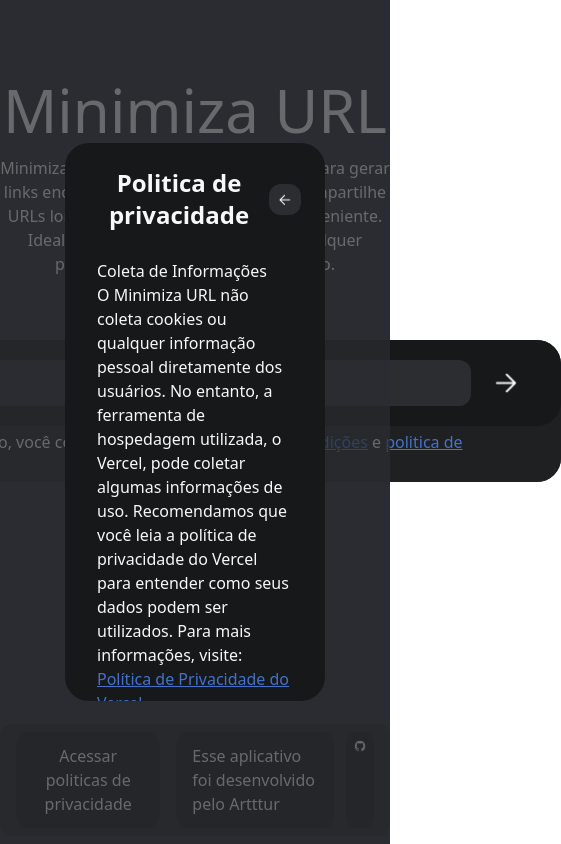
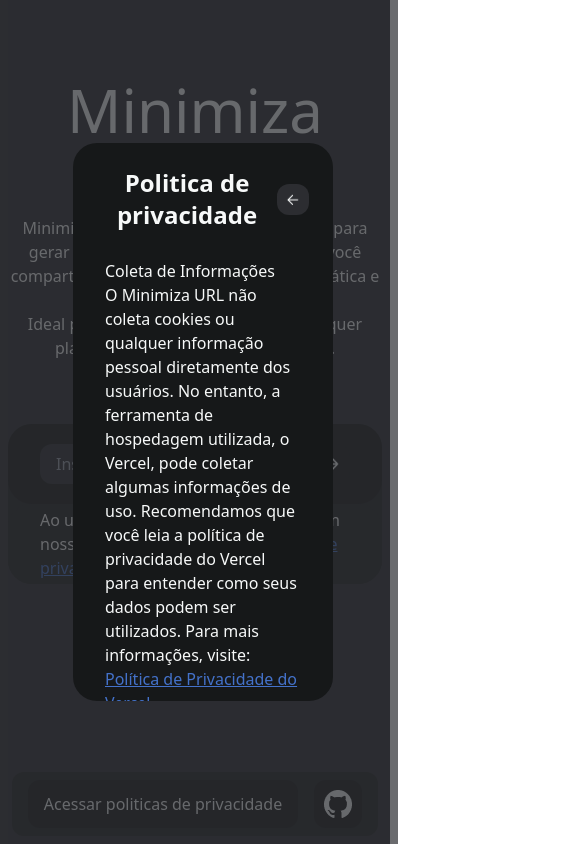
Before and after one commit to arttturslv/MinimizaAi, a React (Vite) app: page / in a window 390 px wide. Shown: the whole page, 561 px wide, since content can reach past the window. Built offline with nearby package versions, Linux system fonts and the light colour scheme.

Commit message:
style: added responsivity

```diff
--- a/src/App.jsx
+++ b/src/App.jsx
@@ -13,7 +13,7 @@ function App() {
   }
 
   return (
-    <div className="bg-jet w-full flex flex-col h-screen">
+    <div className="bg-jet w-full flex flex-col h-screen max-sm:px-2">
       <HomeInformation/>
       <Input togglePoliticaVisibility={togglePoliticaVisibility}/>
       <Footer togglePoliticaVisibility={togglePoliticaVisibility}/>
--- a/src/components/Footer.jsx
+++ b/src/components/Footer.jsx
@@ -5,16 +5,16 @@ export default function Footer({togglePoliticaVisibility}) {
     }
 
     return (
-        <div className="w-full flex justify-center bg-">
+        <div className="w-full flex justify-center ">
             <div className="bg-eerieBlackLight flex gap-4 px-4 py-2 my-2 rounded-xl">
             <button type="button" onClick={togglePoliticaVisibility} className="bg-eerieBlack px-4 py-3 rounded-xl cursor-pointer group hover:bg-eerieBlack/60 ">
                 <p className="text-seaSalt group-hover:text-celticBlue transition-colors">Acessar politicas de privacidade</p>
             </button>
             <div className="flex gap-3">
-                <div className="bg-eerieBlack px-4 py-3 rounded-xl">
+                <div className="bg-eerieBlack px-4 py-3 rounded-xl max-sm:hidden">
                     <p className="text-seaSalt">Esse aplicativo foi desenvolvido pelo Artttur</p>
                 </div>
-                <div className="p-2 bg-eerieBlack rounded-xl hover:bg-eerieBlack/60 cursor-pointer">
+                <div className="p-2 flex items-center bg-eerieBlack rounded-xl hover:bg-eerieBlack/60 cursor-pointer">
                     <img width={32} height={32} src="/src/assets/github.png" onClick={handleGithub} alt="icone do github" />
                 </div>
             </div>
--- a/src/components/Input/History.jsx
+++ b/src/components/Input/History.jsx
@@ -39,7 +39,7 @@ function HistoryItem({shortLink, URL}) {
 
     return (
         <div className="flex gap-3 my-2">
-            <div className="w-[640px] bg-eerieBlackDark px-4 py-2 rounded-xl text-seaSalt">
+            <div className="max-w-[640px] w-full bg-eerieBlackDark px-4 py-2 rounded-xl text-seaSalt">
                 <span>
                     <div className="flex gap-2 cursor-pointer">
                         <p className="text-celticBlue underline">{shortLink}</p>
--- a/src/components/Input/Input.jsx
+++ b/src/components/Input/Input.jsx
@@ -10,7 +10,7 @@ export default function Input({togglePoliticaVisibility}) {
             <div className="bg-eerieBlackLight rounded-3xl h-min">
                 <div className="bg-eerieBlack px-8 py-5 rounded-3xl">
                     <form className=" flex gap-3" action="">
-                        <input className="w-[640px] bg-jet px-4 py-2 rounded-xl text-seaSalt" type="text" name="" id="" placeholder="Insira o link aqui" />
+                        <input className="max-w-[640px] w-full bg-jet px-4 py-2 rounded-xl text-seaSalt" type="text" name="" id="" placeholder="Insira o link aqui" />
                         <button type="submit" >
                             <div className="p-2 bg-eerieBlack rounded-xl hover:bg-eerieBlack/60 cursor-pointer">
                                 <img width={32} height={32} src="/src/assets/arrow-right.png" onClick={handleSend} alt="icone de enviar" />
```
